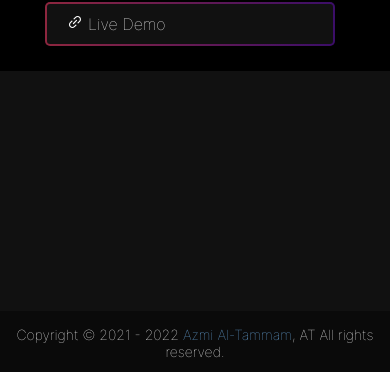
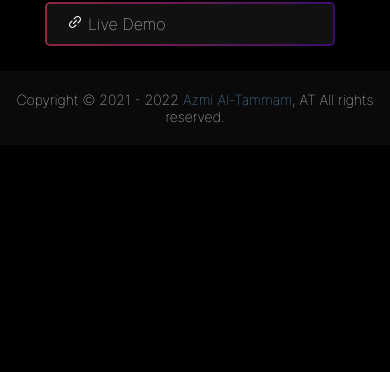
Before and after one commit to AzmiTammam/ReactPortfolio, a React (Create React App) app: page / in a window 390 px wide. Shown: the part 7735-8107 px from the top of the page. After the commit the page ends 7880 px from the top, so only its background shows below. Built offline with nearby package versions, Linux system fonts and the light colour scheme.

Commit message:
Fix Responsive

```diff
--- a/src/Components/Footer/Footer.css
+++ b/src/Components/Footer/Footer.css
@@ -10,7 +10,7 @@ footer .topFooter {
 
 footer .copyright {
       background-color: #0a0a0a;
-      padding: 15px 0;
+      padding: 20px 0;
 }
 
 footer .copyright p {
--- a/src/Components/Footer/Footer.jsx
+++ b/src/Components/Footer/Footer.jsx
@@ -5,8 +5,8 @@ function Footer() {
       let year = new Date()
       return(
             <footer>
-                  <div className="topFooter">
-                  </div>
+{/*                   <div className="topFooter">
+                  </div> */}
                   <div className="copyright">
                   <p>Copyright © 2021 - {year.getFullYear()} <a href="https://twitter.com/azzmmii" target="_blank">Azmi Al-Tammam</a>, AT All rights reserved.</p>
                   </div>
```
